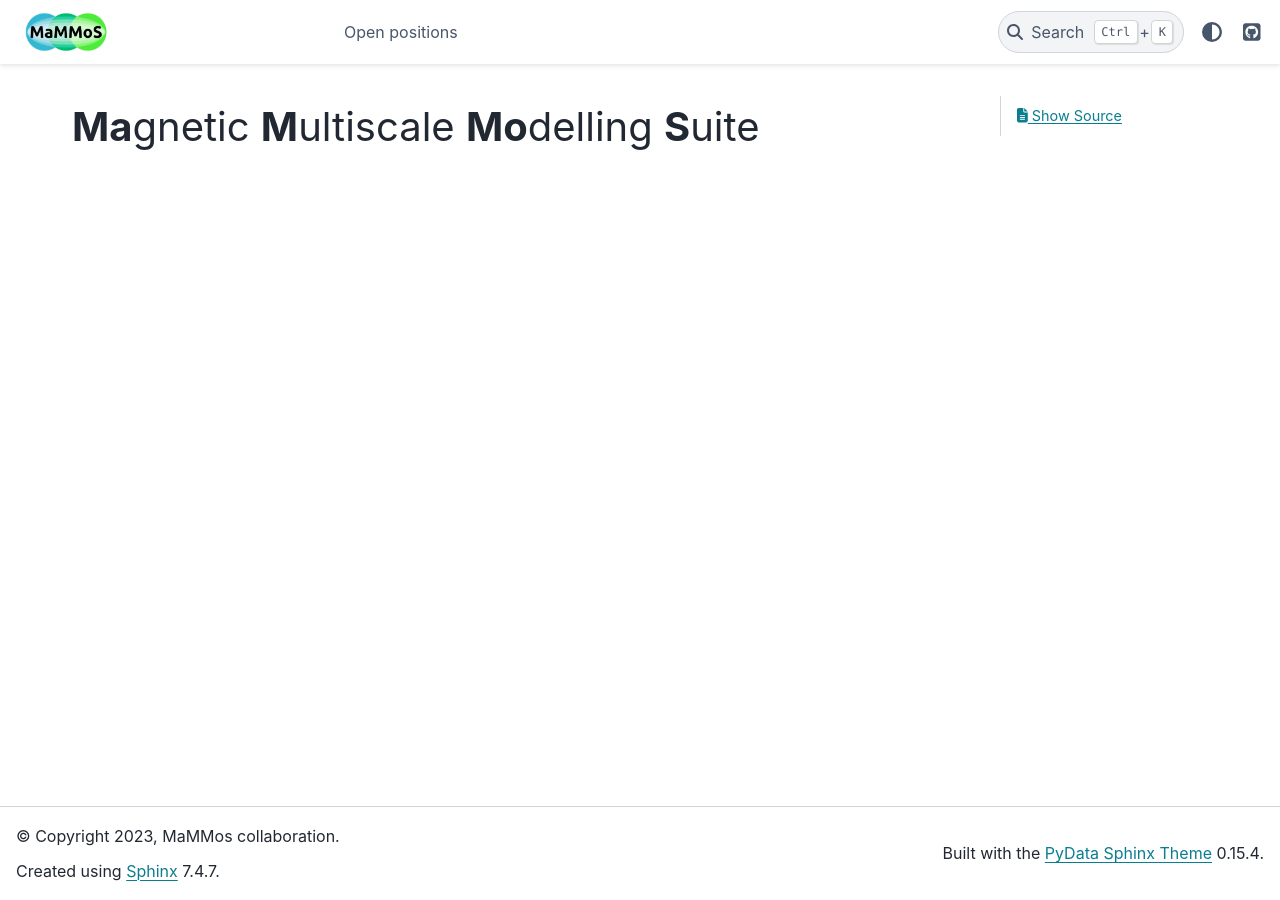
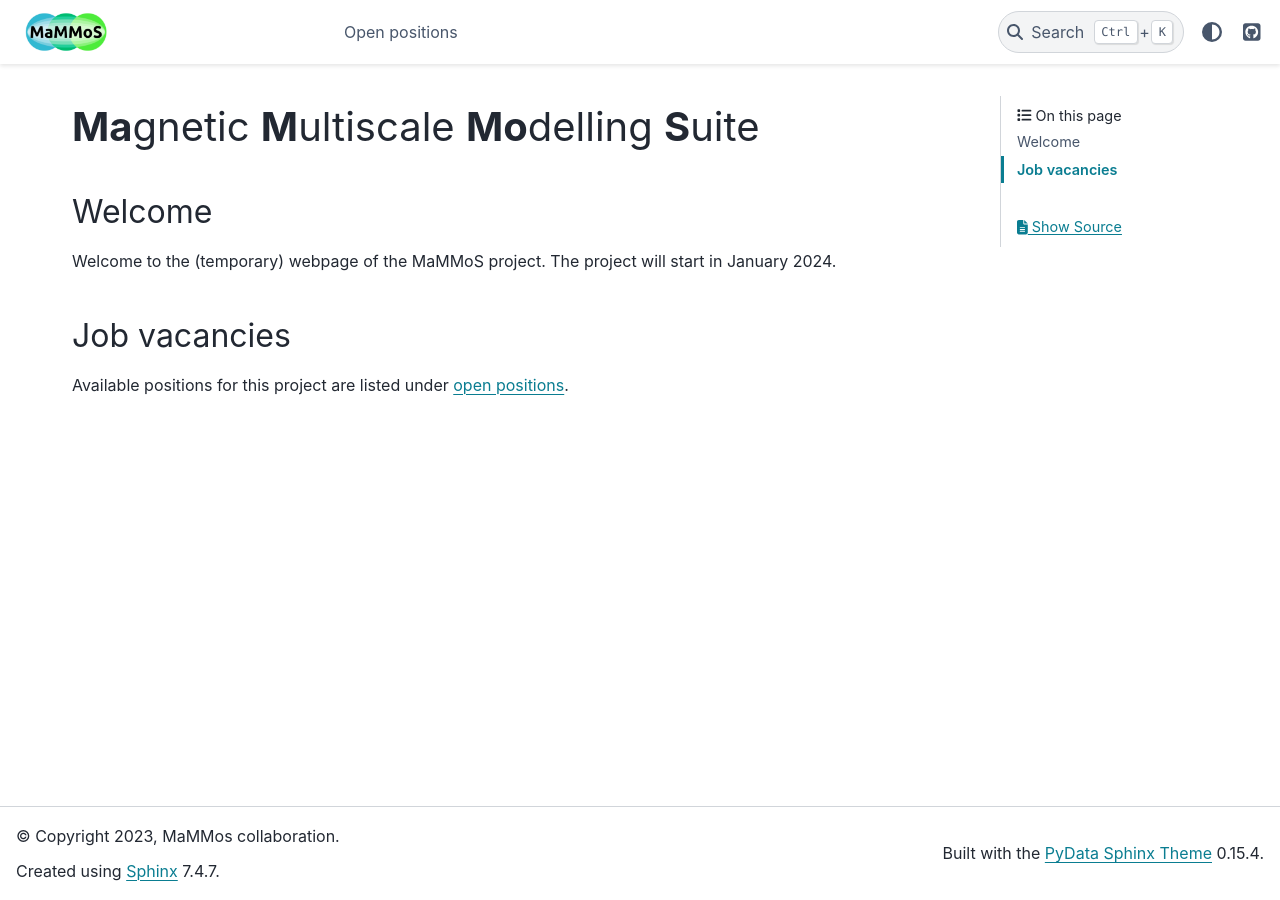
Before and after one commit to MaMMoS-project/MaMMos-project.github.io, a Sphinx documentation site: the page built from source/index.rst, in a window 1280 px wide. Built offline with Sphinx 7.4.7 and the PyData theme 0.15.4, drawn with Linux system fonts in a browser that asks for light colours.

Commit message:
add a bit more detail

```diff
--- a/source/index.rst
+++ b/source/index.rst
@@ -11,3 +11,15 @@
    :maxdepth: 1
 
    open-positions
+
+
+Welcome
+-------
+
+Welcome to the (temporary) webpage of the MaMMoS project. The project will start in January 2024.
+
+
+Job vacancies
+-------------
+
+Available positions for this project are listed under `open positions <open-positions.html>`__.
```
